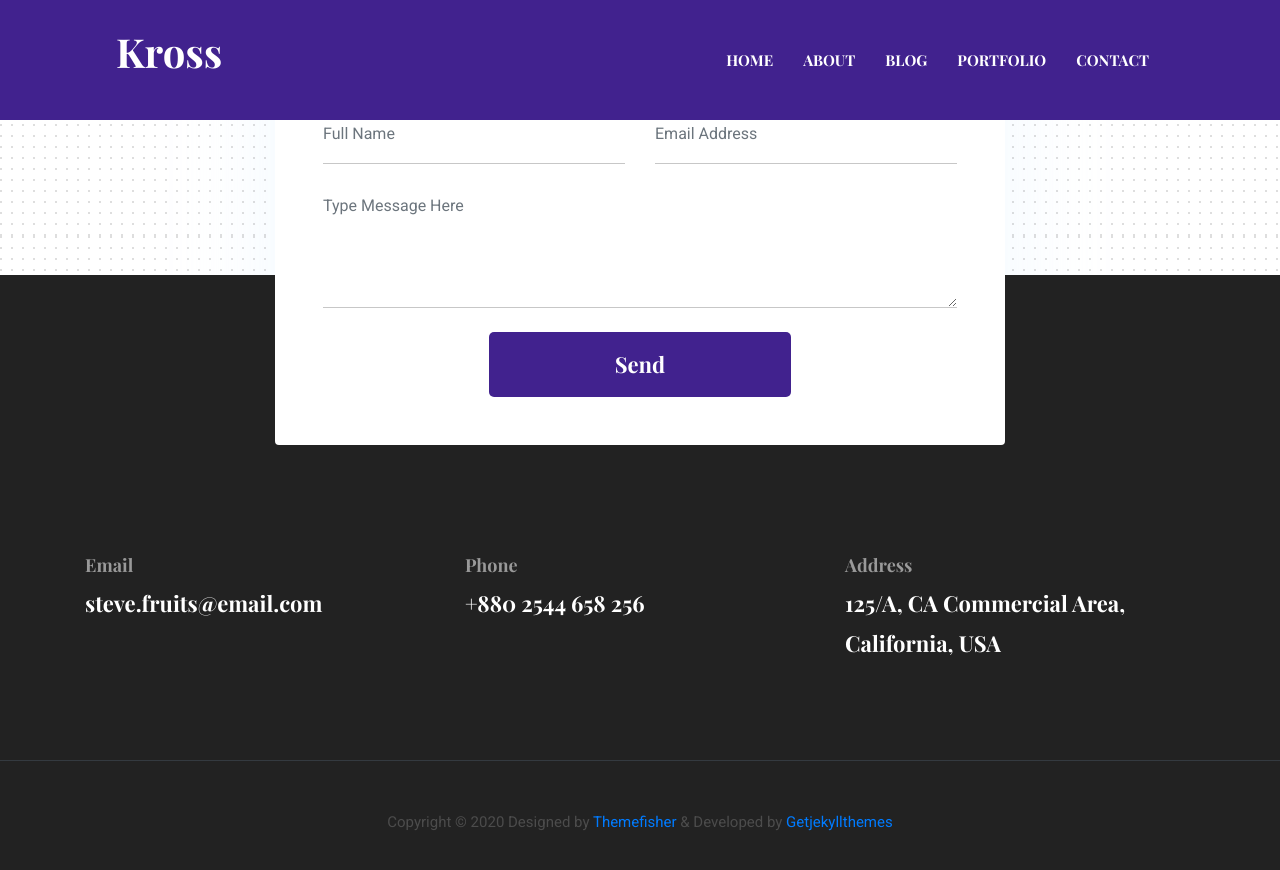
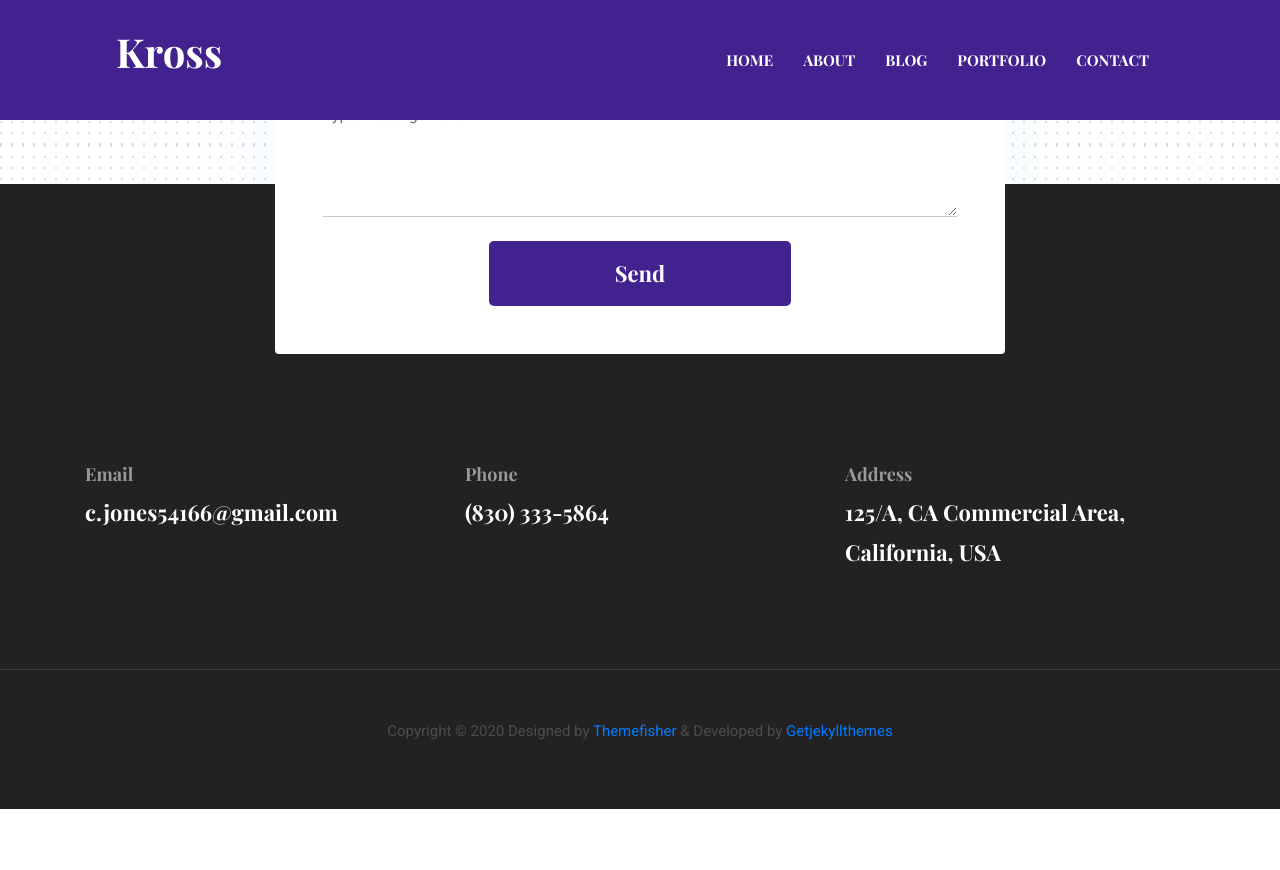
Before and after one commit to Aldriik0/Aldriik0.github.io, a Jekyll site: the page built from index.html, in a window 1280 px wide and 900 px high, scrolled down 4894 px. Shown: the top 870 px of the window. Built offline with Jekyll 4.4.1, drawn with Linux system fonts in a browser that asks for light colours; after the commit the page ends 5703 px from its top, so only the background shows below that; part of the change alters nothing that is shown.

Commit message:
Adjusted markdown to more accurately represent my info

```diff
--- a/_data/settings.yml
+++ b/_data/settings.yml
@@ -6,8 +6,8 @@ title: Kross
 logo:
 author: themefisher
 description: this is meta description
-email: steve.fruits@email.com
-phone: +880 2544 658 256
+email: c.jones54166@gmail.com
+phone: (830) 333-5864
 address: 125/A, CA Commercial Area, California, USA
 copyright: Copyright &copy; 2020 Designed by [Themefisher](https://themefisher.com) & Developed by [Getjekyllthemes](https://getjekyllthemes.com)
 
@@ -184,37 +184,6 @@ portfolio-items:
 #-------------------------------
 # Client Slider Section
 
-client-slider-items:
-  - logo: "assets/images/clients-logo/client-logo-1.png"
-    url: "#"
-
-  - logo: "assets/images/clients-logo/client-logo-2.png"
-    url: "#"
-
-  - logo: "assets/images/clients-logo/client-logo-3.png"
-    url: "#"
-
-  - logo: "assets/images/clients-logo/client-logo-4.png"
-    url: "#"
-
-  - logo: "assets/images/clients-logo/client-logo-5.png"
-    url: "#"
-
-  - logo: "assets/images/clients-logo/client-logo-1.png"
-    url: "#"
-
-  - logo: "assets/images/clients-logo/client-logo-2.png"
-    url: "#"
-
-  - logo: "assets/images/clients-logo/client-logo-3.png"
-    url: "#"
-
-  - logo: "assets/images/clients-logo/client-logo-4.png"
-    url: "#"
-
-  - logo: "assets/images/clients-logo/client-logo-5.png"
-    url: "#"
-
 #-------------------------------
 # Contact Section
 
```
